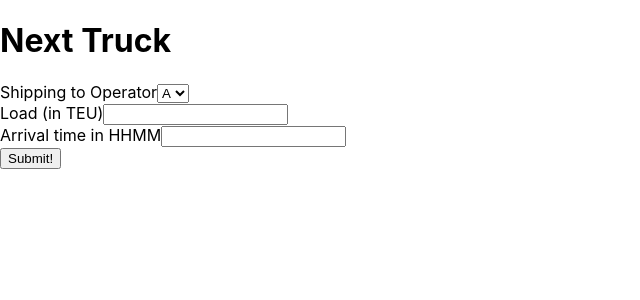
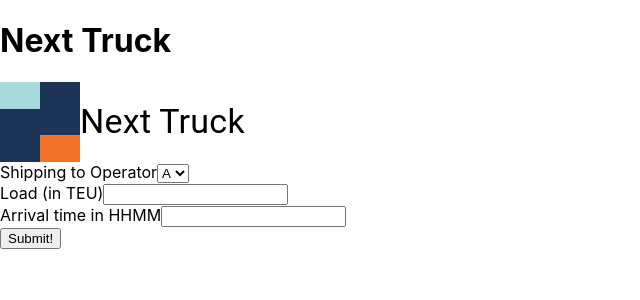
Before and after one commit to mgiang2015/PsaCodesprint, a React (Create React App) app in the folder client/: page / in a window 1280 px wide. Shown: the top 300 px of the page, without its empty margins (0-640 px from the left). Built offline with nearby package versions, Linux system fonts and the light colour scheme.

Commit message:
Create Logo file and add placeholder files for login

```diff
--- a/client/package.json
+++ b/client/package.json
@@ -3,6 +3,9 @@
   "version": "0.1.0",
   "private": true,
   "dependencies": {
+    "@emotion/react": "^11.4.1",
+    "@emotion/styled": "^11.3.0",
+    "@mui/material": "^5.0.3",
     "@testing-library/jest-dom": "^5.14.1",
     "@testing-library/react": "^11.2.7",
     "@testing-library/user-event": "^12.8.3",
--- a/client/src/App.js
+++ b/client/src/App.js
@@ -1,10 +1,12 @@
 import React from "react";
 import OperatorForm from "./OperatorForm";
+import Logo from "./Components/Logo"
 
 function App() {
   return (
     <div>
       <h1>Next Truck</h1>
+      <Logo height={'5em'} />
       <OperatorForm />
     </div>
   );
--- /dev/null
+++ b/client/src/Components/Logo.js
@@ -0,0 +1,20 @@
+import { Box, Typography } from '@mui/material';
+import { flexbox, sizing } from '@mui/system';
+
+export default function Logo({ height }) {
+	return (
+		<Box sx={{ display: 'flex', alignItems: 'center' }}>
+			<Box sx={{ display: 'flex',
+									flexDirection: 'column',
+									flexWrap: 'wrap',
+									height: height,
+									width: height }}>
+				<Box sx={{ width: 1/2, height: 1/3, backgroundColor: '#A8DADC' }} />
+				<Box sx={{ width: 1/2, height: 2/3, backgroundColor: '#1D3557' }}/>
+				<Box sx={{ width: 1/2, height: 2/3, backgroundColor: '#1D3557' }} />
+				<Box sx={{ width: 1/2, height: 1/3, backgroundColor: '#f3722c' }}/>
+			</Box>
+			<Typography variant='h4'>Next Truck</Typography>
+		</Box>
+	)
+}
```
Also changed, not shown: client/src/Components/Header.js (added), client/src/UserAuth/LoginPage.js (added), client/src/UserAuth/SignupPage.js (added), 1 other file (tests, documents, lock files or other folders).
